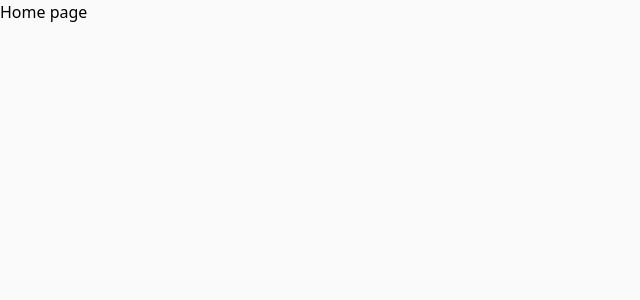
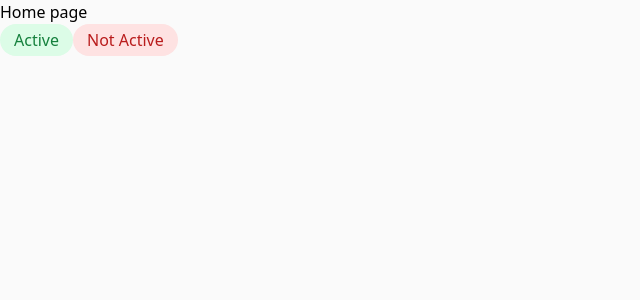
Before and after one commit to nezvinskyi/nextjs-crm, a Next.js app: page / in a window 1280 px wide. Shown: the top 300 px of the page, without its empty margins (0-640 px from the left). Built offline with nearby package versions, Linux system fonts and the light colour scheme.

Commit message:
module styles

```diff
--- a/src/app/components/not-active-label.tsx
+++ b/src/app/components/not-active-label.tsx
@@ -1,9 +1,9 @@
-import styles from './active-label.module.css'
+import styles from './not-active-label.module.css'
 
-export interface ActiveLabelProps {
+export interface NotActiveLabelProps {
   children: React.ReactNode
 }
 
-export default function ActiveLabel({ children }: ActiveLabelProps) {
+export default function NotActiveLabel({ children }: NotActiveLabelProps) {
   return <span className={styles.label}>{children}</span>
 }
--- a/src/app/layout.tsx
+++ b/src/app/layout.tsx
@@ -1,5 +1,5 @@
 import type { Metadata } from 'next'
-import { Geist, Geist_Mono } from 'next/font/google'
+// import { Geist, Geist_Mono } from 'next/font/google'
 import './globals.css'
 
 export const metadata: Metadata = {
--- a/src/app/page.tsx
+++ b/src/app/page.tsx
@@ -1,8 +1,12 @@
+import ActiveLabel from './components/active-label'
+import NotActiveLabel from './components/not-active-label'
+
 export default function Home() {
   return (
-      <main className="">
-        <h1>Home page</h1>
-      </main>
-
-  );
+    <main className="">
+      <h1>Home page</h1>
+      <ActiveLabel>Active</ActiveLabel>
+      <NotActiveLabel>Not Active</NotActiveLabel>
+    </main>
+  )
 }
```
